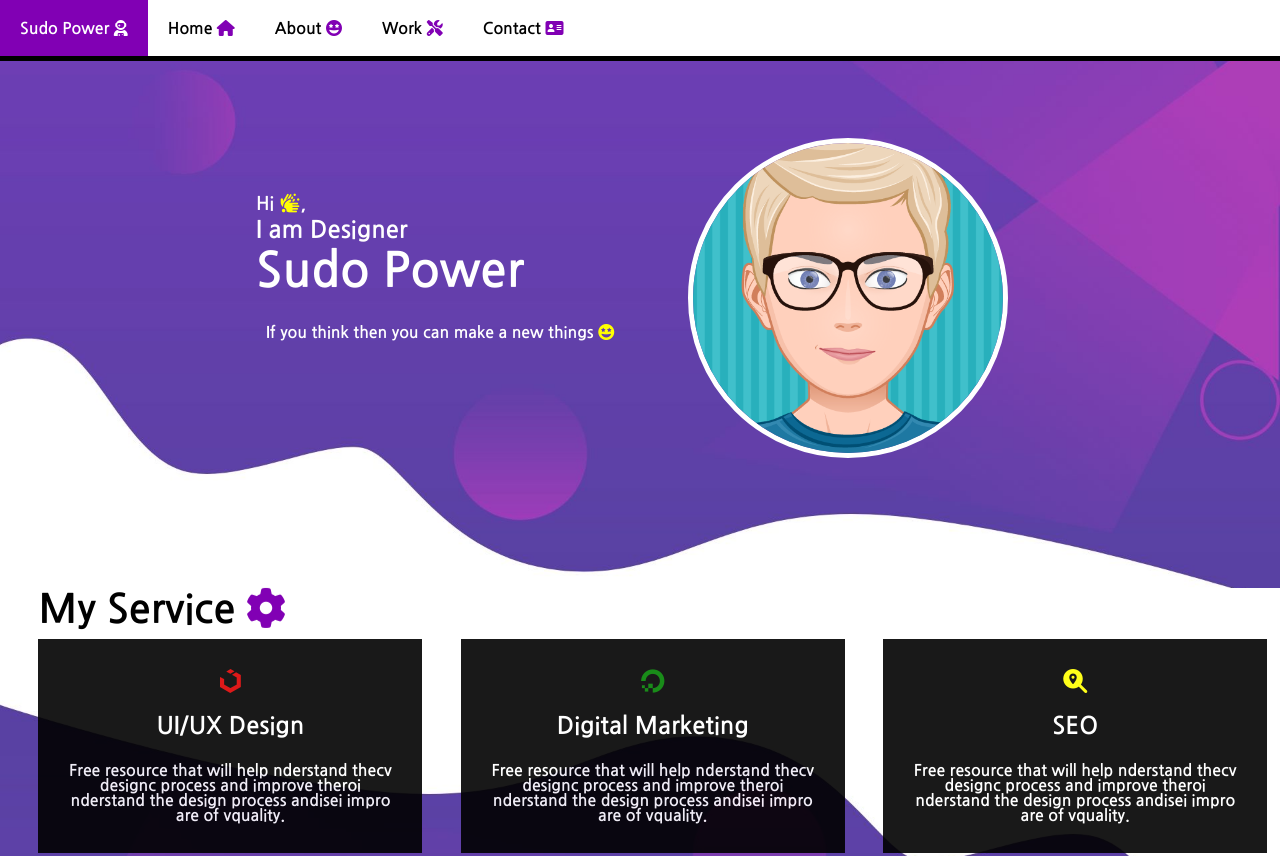
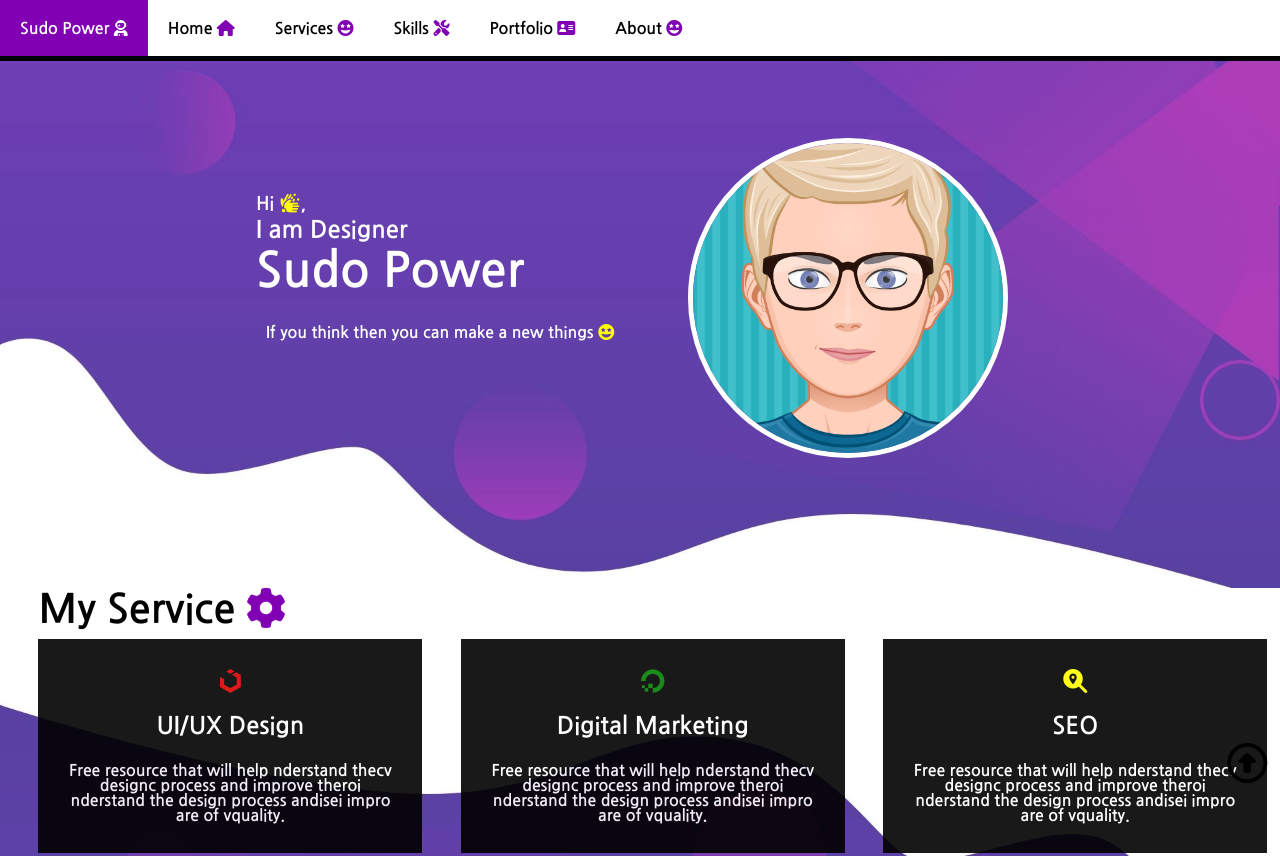
Before and after one commit to kdhttps/dodo, a plain HTML site: page portfolio/index.html in a window 1280 px wide. Shown: the top 856 px of the page. Drawn offline with Linux system fonts and the light colour scheme.

Commit message:
feat: one page app, smooth scrolling

```diff
--- a/portfolio/index.html
+++ b/portfolio/index.html
@@ -10,17 +10,18 @@
 </head>
 
 <body>
-    <header>
+    <header id="home">
         <ul>
             <li><a href="index.html">Sudo Power <i class="fas fa-user-astronaut purple"></i> </a></li>
-            <li><a href="index.html">Home <i class="fas fa-home purple"></i> </a></li>
-            <li><a href="index.html">About <i class="fas fa-grin-stars purple"></i> </a></li>
-            <li><a href="index.html">Work ‍<i class="fas fa-tools purple"></i> </a></li>
-            <li><a href="index.html">Contact <i class="fas fa-address-card purple"></i> </a></li>
+            <li><a href="#home">Home <i class="fas fa-home purple"></i> </a></li>
+            <li><a href="#myservice">Services <i class="fas fa-grin-stars purple"></i> </a></li>
+            <li><a href="#myskills">Skill‍s <i class="fas fa-tools purple"></i> </a></li>
+            <li><a href="#portfolio">Portfolio <i class="fas fa-address-card purple"></i> </a></li>
+            <li><a href="#about">About <i class="fas fa-grin-stars purple"></i> </a></li>
         </ul>
     </header>
 
-    <section>
+    <section id="intro">
         <div class="intro">
             <h3>Hi <i class="fas fa-hands-wash yellow"></i>,</h3>
             <h2>I am Designer</h1>
@@ -188,7 +189,7 @@
 
     </section>
 
-    <footer>
+    <footer id="about">
         <h2 class="logo"><i class="fas fa-uikit fa-spin purple"></i></h2>
         <h1 class="email">sudopwr@gmail.com</h1>
         <p class="address">
@@ -206,6 +207,8 @@
     <p class="copyright">
         Copyright &copy; 2020 All rights reserved | This template is made with 💜 by SUDO POWER
     </p>
+
+    <a href="#home" class="fixed-button"><i class="far fa-arrow-alt-circle-up"></i></a>
 </body>
 
 </html>
--- a/portfolio/style.css
+++ b/portfolio/style.css
@@ -3,6 +3,7 @@
     padding: 0px;
     box-sizing: border-box;
     font-family: 'Nanum Gothic', sans-serif;
+    scroll-behavior: smooth;
 }
 
 body {
@@ -207,3 +208,11 @@ footer .connects {
 footer .address {
     margin-top: 2%;
 }
+
+.fixed-button {
+    position: fixed;
+    right: 1%;
+    bottom: 2%;
+    font-size: 40px;
+    color: black;
+}
```
